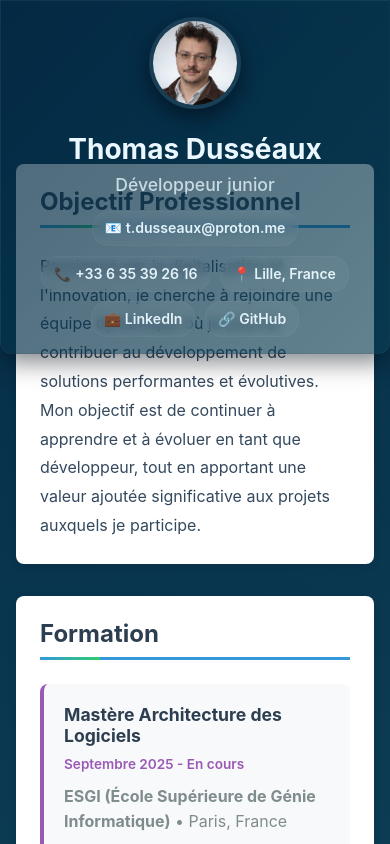
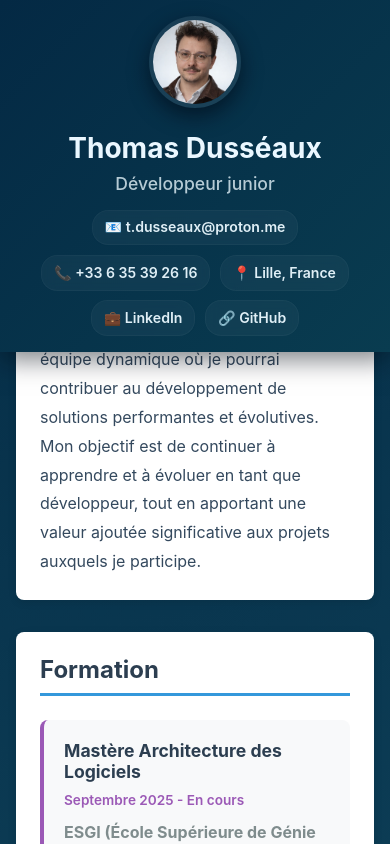
Before and after one commit to Detzio/Web_resume, a React (Vite) app: page / in a window 390 px wide. Shown: the top 844 px of the page. Built offline with nearby package versions, Linux system fonts and the light colour scheme.

Commit message:
Navbar and SQL

```diff
--- a/src/App.css
+++ b/src/App.css
@@ -13,9 +13,6 @@
   --muted: #51606a;
   --border: #e6eef7;
   --focus: #0b5fff;
-  /* Fixed header height + desired gap to first section */
-  --header-height: 160px;
-  --header-gap: 32px;
 }
 
 .app {
@@ -29,8 +26,7 @@
   max-width: 1200px;
   margin: 0 auto;
   padding: 2rem;
-  /* Offset for fixed contact header + extra spacing before ProfessionalGoal */
-  padding-top: calc(var(--header-height) + var(--header-gap));
+  padding-top: calc(160px + 56px + 2rem);
 }
 
 .app__footer {
@@ -51,14 +47,9 @@
 }
 
 @media (max-width: 768px) {
-  :root {
-    --header-height: 150px;
-    --header-gap: 28px;
-  }
-
   .app__main {
     padding: 1rem;
-    padding-top: calc(var(--header-height) + var(--header-gap));
+    padding-top: calc(150px + 48px + 1rem);
   }
 
   .app__footer {
@@ -77,8 +68,8 @@ html {
 }
 
 @media (max-width: 480px) {
-  :root {
-    --header-height: 140px;
-    --header-gap: 24px;
+  .app__main {
+    padding: 1rem;
+    padding-top: calc(140px + 44px + 1rem);
   }
 }
--- a/src/components/sections/ContactInfo.css
+++ b/src/components/sections/ContactInfo.css
@@ -1,18 +1,24 @@
+
+/* Contact info wrapper */
+.contact-info-wrapper {
+  margin: 0;
+  padding: 0;
+}
 
 /* Contact header */
 .contact-info {
-  background: linear-gradient(135deg, rgba(4, 41, 68, 0.72), rgba(9, 60, 80, 0.64));
+  background: linear-gradient(135deg, rgba(4, 41, 68, 1), rgba(9, 60, 80, 1));
   color: rgba(255, 255, 255, 0.95);
   padding: 1.25rem 1.25rem;
-  border-radius: 0 0 12px 12px;
+  border-radius: 0;
   box-shadow: 0 8px 24px rgba(2, 10, 20, 0.5);
-  border: 1px solid rgba(255, 255, 255, 0.04);
+  border: none;
   position: fixed;
   top: 0;
   left: 0;
   right: 0;
   width: 100%;
-  z-index: 1000;
+  z-index: 1001;
 }
 
 .contact-info__container {
@@ -107,7 +113,7 @@
 @media (max-width: 768px) {
   .contact-info {
     padding: 1rem 1rem;
-    border-radius: 0 0 12px 12px;
+    border-radius: 0;
   }
 
   .contact-info__container {
@@ -126,6 +132,10 @@
   .contact-info__actions {
     justify-content: center;
   }
+
+  .section-nav {
+    top: 150px;
+  }
 }
 
 @media (max-width: 480px) {
@@ -137,4 +147,150 @@
   .contact-info__name {
     font-size: 1.75rem;
   }
+
+  .section-nav {
+    top: 140px;
+  }
 }
+
+/* ============================================
+   Navigation des sections
+   ============================================ */
+
+.section-nav {
+  position: fixed;
+  top: 145px;
+  left: 0;
+  right: 0;
+  width: 100%;
+  background: linear-gradient(135deg, rgba(4, 41, 68, 1), rgba(9, 60, 80, 1));
+  backdrop-filter: blur(10px);
+  border-bottom: 1px solid rgba(255, 255, 255, 0.08);
+  box-shadow: 0 4px 20px rgba(2, 10, 20, 0.4);
+  z-index: 999;
+  margin: 0;
+  padding: 0;
+}
+
+.section-nav__container {
+  display: flex;
+  align-items: center;
+  justify-content: space-between;
+  max-width: 1200px;
+  margin: 0 auto;
+  padding: 0.75rem 1.25rem;
+  gap: 2rem;
+}
+
+.section-nav__menu {
+  display: flex;
+  gap: 0;
+  flex: 1;
+}
+
+.section-nav__link {
+  padding: 0.625rem 1.25rem;
+  background: transparent;
+  border: none;
+  color: rgba(235, 249, 255, 0.7);
+  font-size: 0.95rem;
+  font-weight: 500;
+  cursor: pointer;
+  transition: all 0.2s ease;
+  position: relative;
+  white-space: nowrap;
+  letter-spacing: 0.4px;
+}
+
+.section-nav__link:hover {
+  color: rgba(235, 249, 255, 0.95);
+  background: rgba(255, 255, 255, 0.05);
+  border-radius: 4px;
+}
+
+.section-nav__link--active {
+  color: #a8d8ff;
+  font-weight: 600;
+}
+
+.section-nav__link--active::after {
+  content: '';
+  position: absolute;
+  bottom: 0;
+  left: 1.25rem;
+  right: 1.25rem;
+  height: 3px;
+  background: linear-gradient(90deg, #5eb3ff, #a8d8ff);
+  border-radius: 2px 2px 0 0;
+  box-shadow: 0 0 8px rgba(94, 179, 255, 0.4);
+}
+
+.section-nav__indicator {
+  display: flex;
+  align-items: center;
+  gap: 0.5rem;
+  padding: 0.5rem 1rem;
+  background: rgba(94, 179, 255, 0.1);
+  border: 1px solid rgba(94, 179, 255, 0.3);
+  border-radius: 6px;
+  flex-shrink: 0;
+}
+
+.section-nav__indicator-text {
+  font-size: 0.85rem;
+  font-weight: 600;
+  color: #a8d8ff;
+  letter-spacing: 0.5px;
+}
+
+@media (max-width: 768px) {
+  .section-nav__container {
+    padding: 0.5rem 0.75rem;
+    gap: 1rem;
+  }
+
+  .section-nav__menu {
+    gap: 0;
+  }
+
+  .section-nav__link {
+    padding: 0.5rem 0.75rem;
+    font-size: 0.85rem;
+  }
+
+  .section-nav__link--active::after {
+    left: 0.75rem;
+    right: 0.75rem;
+  }
+
+  .section-nav__indicator {
+    padding: 0.4rem 0.75rem;
+    border-radius: 4px;
+  }
+
+  .section-nav__indicator-text {
+    font-size: 0.75rem;
+  }
+}
+
+@media (max-width: 480px) {
+  .section-nav__container {
+    padding: 0.5rem 0.5rem;
+    gap: 0.5rem;
+  }
+
+  .section-nav__link {
+    padding: 0.4rem 0.6rem;
+    font-size: 0.75rem;
+  }
+
+  .section-nav__link--active::after {
+    left: 0.6rem;
+    right: 0.6rem;
+    height: 2px;
+  }
+
+  .section-nav__indicator {
+    display: none;
+  }
+}
--- a/src/components/sections/ContactInfo.tsx
+++ b/src/components/sections/ContactInfo.tsx
@@ -1,15 +1,45 @@
+import { useEffect, useState } from 'react';
 import type { PersonalInfo } from '../../types';
+import { useActiveSection, type SectionId } from '../../hooks/useActiveSection';
 import './ContactInfo.css';
 
 interface ContactInfoProps {
   info: PersonalInfo;
 }
 
+const sections: { id: SectionId; label: string }[] = [
+  { id: 'goal', label: 'Objectif' },
+  { id: 'education', label: 'Formation' },
+  { id: 'experience', label: 'Expérience' },
+  { id: 'projects', label: 'Projets' },
+  { id: 'skills', label: 'Compétences' },
+];
 
 const ContactInfo = ({ info }: ContactInfoProps) => {
+  const { activeSection, scrollToSection } = useActiveSection();
+  const [showNav, setShowNav] = useState(false);
+
+  useEffect(() => {
+    // Fermer la nav mobile au redimensionnement
+    const handleResize = () => {
+      if (window.innerWidth >= 768) {
+        setShowNav(false);
+      }
+    };
+
+    window.addEventListener('resize', handleResize);
+    return () => window.removeEventListener('resize', handleResize);
+  }, []);
+
+  const getActiveSectionLabel = () => {
+    const activeLabel = sections.find((s) => s.id === activeSection)?.label;
+    return activeLabel ? `${activeLabel}` : '';
+  };
+
   return (
-    <header className="contact-info" role="banner">
-      <div className="contact-info__container">
+    <div className="contact-info-wrapper">
+      <header className="contact-info" role="banner">
+        <div className="contact-info__container">
         {info.profileImage && (
           <div className="contact-info__image-wrapper">
             <img
@@ -86,6 +116,30 @@ const ContactInfo = ({ info }: ContactInfoProps) => {
         </div>
       </div>
     </header>
+
+    {/* Navigation header sticky */}
+    <nav className="section-nav" role="navigation">
+      <div className="section-nav__container">
+        <div className="section-nav__menu">
+          {sections.map((section) => (
+            <button
+              key={section.id}
+              className={`section-nav__link ${
+                activeSection === section.id ? 'section-nav__link--active' : ''
+              }`}
+              onClick={() => {
+                scrollToSection(section.id);
+                setShowNav(false);
+              }}
+              aria-current={activeSection === section.id ? 'page' : undefined}
+            >
+              {section.label}
+            </button>
+          ))}
+        </div>
+      </div>
+    </nav>
+    </div>
   );
 };
 
--- a/src/components/sections/Education.tsx
+++ b/src/components/sections/Education.tsx
@@ -8,7 +8,7 @@ interface EducationProps {
 
 const Education = ({ education }: EducationProps) => {
   return (
-    <Section title="Formation" id="education" className="education">
+    <Section title="Formation" id="section-education" className="education">
       <div className="education__list">
         {education.map((edu) => (
           <article key={edu.id} className="education__item">
--- a/src/components/sections/Experience.tsx
+++ b/src/components/sections/Experience.tsx
@@ -8,7 +8,7 @@ interface ExperienceProps {
 
 const Experience = ({ experiences }: ExperienceProps) => {
   return (
-    <Section title="Expériences Professionnelles" id="experience" className="experience">
+    <Section title="Expériences Professionnelles" id="section-experience" className="experience">
       <div className="experience__timeline">
         {experiences.map((exp) => (
           <article key={exp.id} className="experience__item">
--- a/src/components/sections/ProfessionalGoal.tsx
+++ b/src/components/sections/ProfessionalGoal.tsx
@@ -9,7 +9,7 @@ interface ProfessionalGoalProps {
 
 const ProfessionalGoal = ({ goal }: ProfessionalGoalProps) => {
   return (
-    <Section title={goal.title} id="professional-goal" className="professional-goal">
+    <Section title={goal.title} id="section-goal" className="professional-goal">
       <p className="professional-goal__description">{goal.description}</p>
     </Section>
   );
--- a/src/components/sections/Projects.tsx
+++ b/src/components/sections/Projects.tsx
@@ -14,7 +14,7 @@ const Projects = ({ projects }: ProjectsProps) => {
 
   return (
     <>
-      <Section title="Projets Personnels & Scolaires" id="projects" className="projects">
+      <Section title="Projets Personnels & Scolaires" id="section-projects" className="projects">
         <div className="projects__header">
           <p className="projects__description">
             Découvrez mes projets sur{' '}
--- a/src/components/sections/TechnicalSkills.tsx
+++ b/src/components/sections/TechnicalSkills.tsx
@@ -12,7 +12,7 @@ interface TechnicalSkillsProps {
  */
 const TechnicalSkills = ({ skillCategories }: TechnicalSkillsProps) => {
   return (
-    <Section title="Compétences Techniques" id="technical-skills" className="technical-skills">
+    <Section title="Compétences Techniques" id="section-skills" className="technical-skills">
       <div className="technical-skills__categories">
         {skillCategories.map((category) => (
           <div key={category.name} className="technical-skills__category">
--- a/src/components/ui/Section.css
+++ b/src/components/ui/Section.css
@@ -23,16 +23,6 @@
   position: relative;
 }
 
-.cv-section__title::before {
-  content: '';
-  position: absolute;
-  bottom: -3px;
-  left: 0;
-  width: 60px;
-  height: 3px;
-  background: linear-gradient(90deg, #3498db, #2ecc71);
-}
-
 .cv-section__content {
   margin-top: 1rem;
 }
--- a/src/constants/skills.ts
+++ b/src/constants/skills.ts
@@ -2,6 +2,7 @@ import type { Skill, SkillCategory } from "../types";
 import htmlCertif from "../assets/MIMO-HTML-certif.pdf";
 import cssCertif from "../assets/MIMO-CSS-certif.pdf";
 import jsCertif from "../assets/MIMO-JS-certif.pdf";
+import sqlCertif from "../assets/MIMO-SQL-certif.pdf";
 import powerbiFormation from "../assets/Certificat de réalisation - Formation POWERBI T.DUSSEAUX 11 2024.pdf";
 
 /**
@@ -108,11 +109,12 @@ export const skills: Skill[] = [
 
   // === DATABASES ===
   {
-    id: "skill-mysql",
-    name: "MySQL",
+    id: "skill-sql",
+    name: "SQL",
     category: "database",
-    description: "Système de gestion de base de données relationnelle",
-    icon: "https://cdn.jsdelivr.net/gh/devicons/devicon/icons/mysql/mysql-original.svg",
+    description: "Langage de requête structuré pour les bases de données",
+    icon: "https://encrypted-tbn0.gstatic.com/images?q=tbn:ANd9GcRq9TQlOhv6008rPfgyJBaF-UUXdszfxJO7uA&s",
+    certificate: sqlCertif,
   },
   {
     id: "skill-postgresql",
--- /dev/null
+++ b/src/hooks/useActiveSection.ts
@@ -0,0 +1,90 @@
+import { useState, useEffect } from "react";
+
+export type SectionId =
+  | "goal"
+  | "education"
+  | "experience"
+  | "projects"
+  | "skills";
+
+interface SectionThreshold {
+  id: SectionId;
+  label: string;
+  offsetTop: number;
+}
+
+export const useActiveSection = () => {
+  const [activeSection, setActiveSection] = useState<SectionId | null>(null);
+  const [sectionThresholds, setSectionThresholds] = useState<
+    SectionThreshold[]
+  >([]);
+
+  useEffect(() => {
+    // Récupérer les positions des sections
+    const updateThresholds = () => {
+      const sections: SectionThreshold[] = [
+        { id: "goal", label: "Objectif Professionnel", offsetTop: 0 },
+        { id: "education", label: "Formation", offsetTop: 0 },
+        { id: "experience", label: "Expérience", offsetTop: 0 },
+        { id: "projects", label: "Projets", offsetTop: 0 },
+        { id: "skills", label: "Compétences", offsetTop: 0 },
+      ];
+
+      sections.forEach((section) => {
+        const element = document.getElementById(`section-${section.id}`);
+        if (element) {
+          section.offsetTop = element.offsetTop;
+        }
+      });
+
+      setSectionThresholds(sections);
+    };
+
+    // Attendre que le DOM soit complètement chargé
+    const timeoutId = setTimeout(updateThresholds, 100);
+
+    // Recalculer au redimensionnement
+    window.addEventListener("resize", updateThresholds);
+
+    return () => {
+      clearTimeout(timeoutId);
+      window.removeEventListener("resize", updateThresholds);
+    };
+  }, []);
+
+  useEffect(() => {
+    const handleScroll = () => {
+      if (sectionThresholds.length === 0) return;
+
+      const scrollPosition = window.scrollY + 150; // Offset pour le header
+
+      let active: SectionId | null = null;
+
+      // Trouver la section active
+      for (let i = sectionThresholds.length - 1; i >= 0; i--) {
+        if (scrollPosition >= sectionThresholds[i].offsetTop) {
+          active = sectionThresholds[i].id;
+          break;
+        }
+      }
+
+      setActiveSection(active);
+    };
+
+    window.addEventListener("scroll", handleScroll);
+    return () => window.removeEventListener("scroll", handleScroll);
+  }, [sectionThresholds]);
+
+  const scrollToSection = (sectionId: SectionId) => {
+    const element = document.getElementById(`section-${sectionId}`);
+    if (element) {
+      element.scrollIntoView({ behavior: "smooth" });
+    }
+  };
+
+  return {
+    activeSection,
+    sectionThresholds,
+    scrollToSection,
+  };
+};
```
Also changed, not shown: 1 other file (tests, documents, lock files or other folders).
